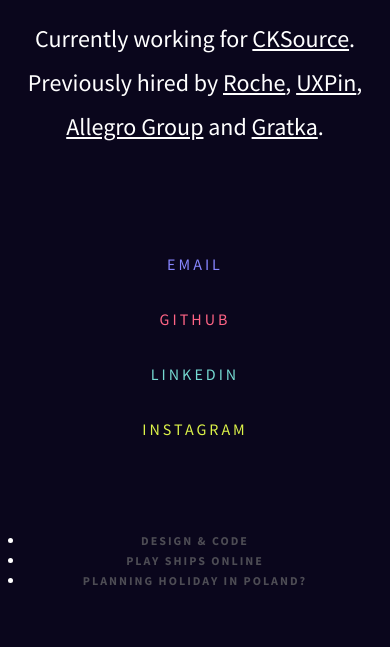
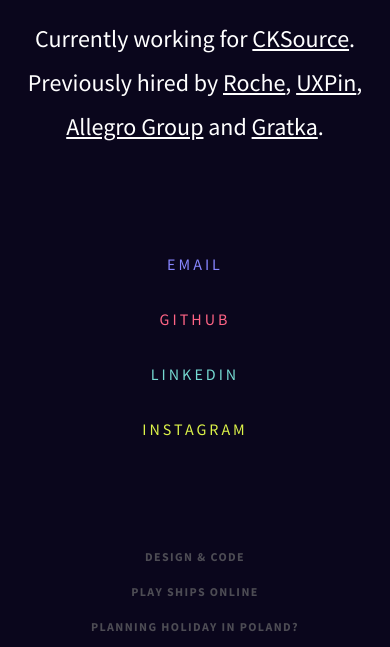
Before and after one commit to joannalawniczak/oskarwrobel, a website: page index.html in a window 390 px wide. Shown: the part 453-1100 px from the top of the page. Before the commit the page ends 1042 px from the top, so only its background shows below. Drawn offline with Linux system fonts and the light colour scheme.

Commit message:
Added compiled assets.

```diff
--- a/styles/css/app.css
+++ b/styles/css/app.css
@@ -1,14 +1,15 @@
 /* Reset
  * ---------------------------------------------------- */
 html {
-  box-sizing: border-box; }
+  box-sizing: border-box;
+  height: 100%; }
 
 *, *:before, *:after {
   box-sizing: inherit; }
 
 html,
 body {
-  height: 100%; }
+  min-height: 100%; }
 
 body,
 h1,
@@ -138,7 +139,7 @@
           transform: scaleX(0); }
     @media all and (max-width: 900px) {
       .social li {
-        width: 100px;
+        width: 160px;
         padding-right: 60px; } }
     @media all and (max-width: 715px) {
       .social li {
@@ -161,13 +162,23 @@
 
 /* Footer
  * ---------------------------------------------------- */
-footer a {
-  text-decoration: none;
-  font-size: 12px;
-  letter-spacing: 2px;
-  font-weight: 700;
-  color: #4d4c54;
-  text-transform: uppercase; }
+footer ul {
+  list-style: none;
+  padding-bottom: 15px; }
+  footer ul li {
+    display: inline-block; }
+    footer ul li + li {
+      margin-left: 23px;
+      padding-left: 23px;
+      border-left: solid 1px #4d4c54; }
+    footer ul li a {
+      display: block;
+      text-decoration: none;
+      font-size: 12px;
+      letter-spacing: 1.4px;
+      font-weight: 700;
+      color: #4d4c54;
+      text-transform: uppercase; }
 
 /* Mobile breakpoint
  * ---------------------------------------------------- */
@@ -202,4 +213,13 @@
       font-size: 16px;
       padding-top: 35px; }
       .social li a, .social li a:last-child {
-        margin-right: 0; } }
+        margin-right: 0; }
+  /* Footer
+	 * ---------------------------------------------------- */
+  footer ul li {
+    display: block;
+    margin: 20px 0; }
+    footer ul li + li {
+      border: 0;
+      padding-left: 0;
+      margin-left: 0; } }
```
